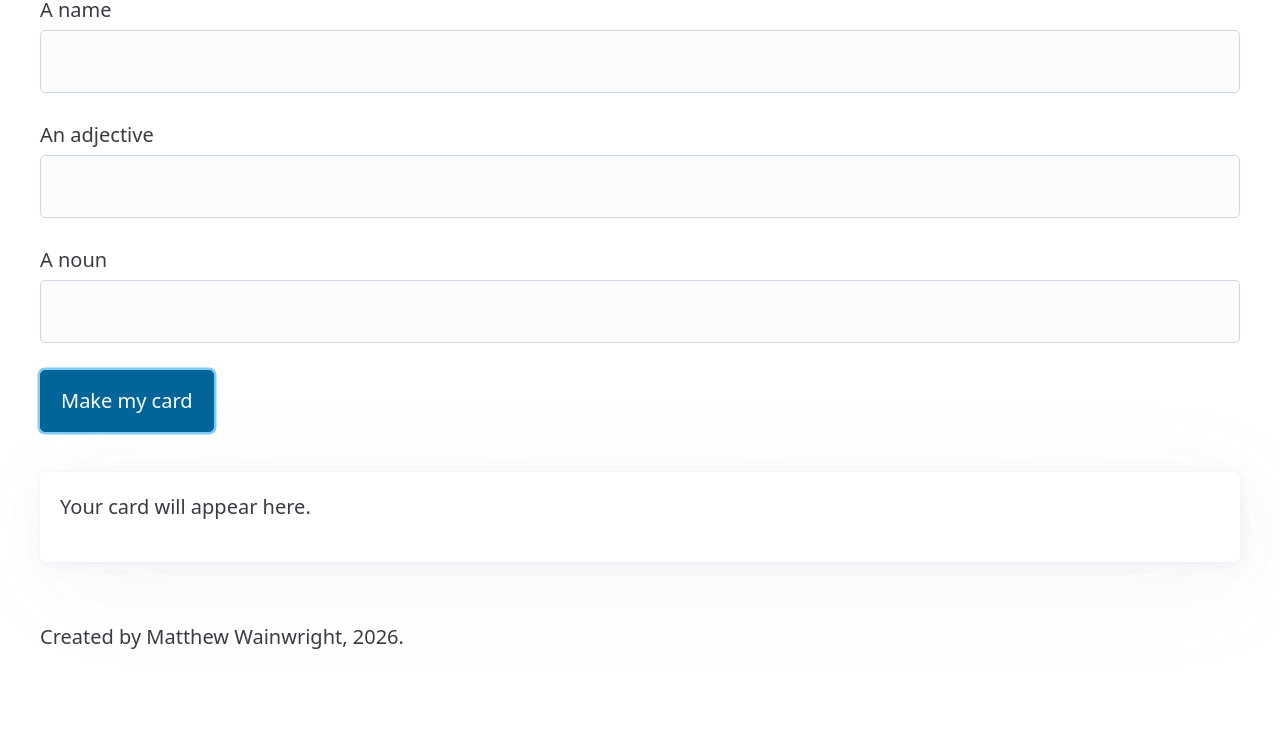
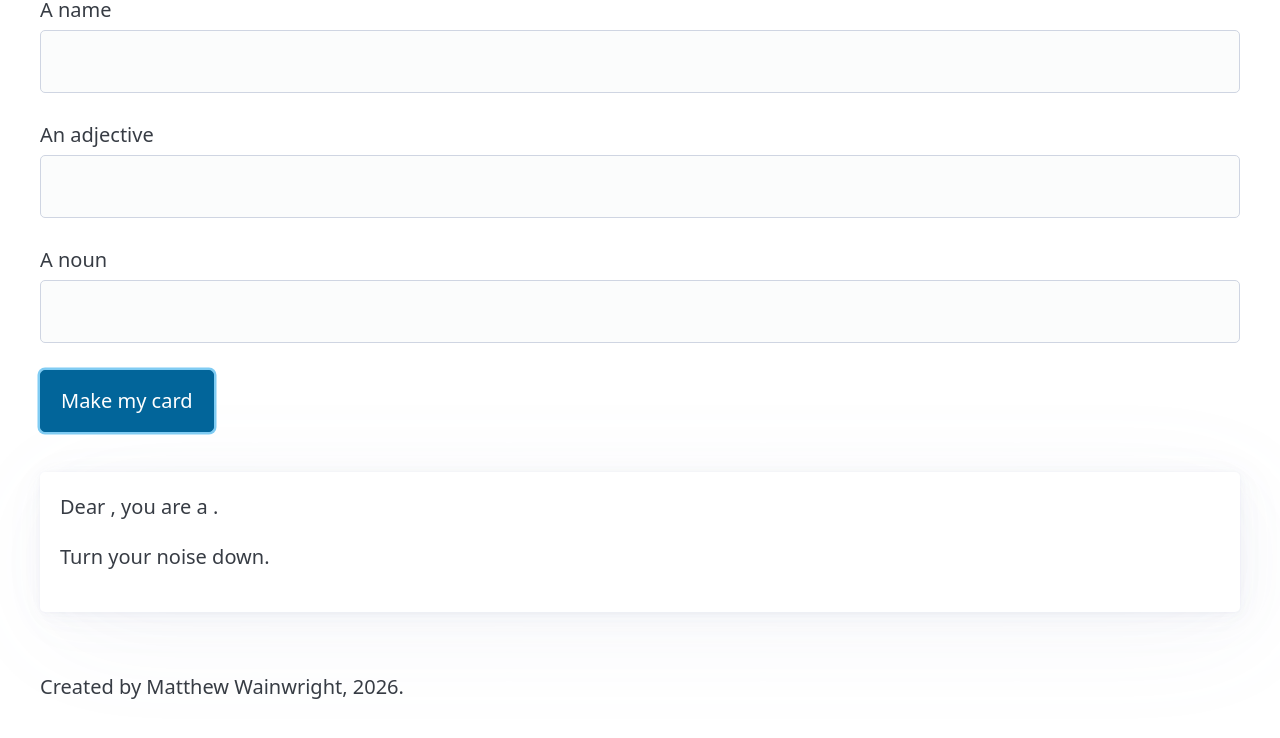
Before and after one commit to mattwainwright-dev/greeting-card-generator, a plain HTML site: page index.html in a window 1280 px wide. Both pictures are taken after a click on the button "Make my card". Shown: the part 190-928 px from the top of the page. Before the commit the page ends 882 px from the top, so only its background shows below. Drawn offline with nearby package versions, Linux system fonts and the light colour scheme.

Commit message:
Add random closing to card page closes #3

```diff
--- a/card.js
+++ b/card.js
@@ -0,0 +1,31 @@
+const makeButton = document.querySelector("#make-button");
+
+let nameInput = document.getElementById("name-input");
+let adjectiveInput = document.getElementById("adjective-input");
+let nounInput = document.getElementById("noun-input");
+let cardText = document.getElementById("card-text");
+let closingText = document.getElementById("closing-text");
+
+let closings = [
+    "Find your Pulse.",
+    "Turn your noise down.",
+    "Keep your finger on the Pulse.",
+    "Don't forget to live.",
+    "🤘Music For The People🫶."
+];
+
+function randomNumber(a, b) {
+    return Math.floor(Math.random() * (b - a + 1)) + a;
+}
+
+function makeCard() {
+    let friendName = nameInput.value;
+    let adjective = adjectiveInput.value;
+    let noun = nounInput.value;
+    let closing = closings[randomNumber(0, closings.length - 1)];
+
+    cardText.textContent = "Dear " + friendName + ", you are a " + adjective + " " + noun + ".";
+    closingText.textContent = closing;
+}
+
+makeButton.addEventListener("click", makeCard);
--- a/index.html
+++ b/index.html
@@ -39,6 +39,7 @@
             <section id="card-section">
                 <article>
                     <p id="card-text">Your card will appear here.</p>
+                    <p id="closing-text"></p>
                 </article>
             </section>
         </main>
```
